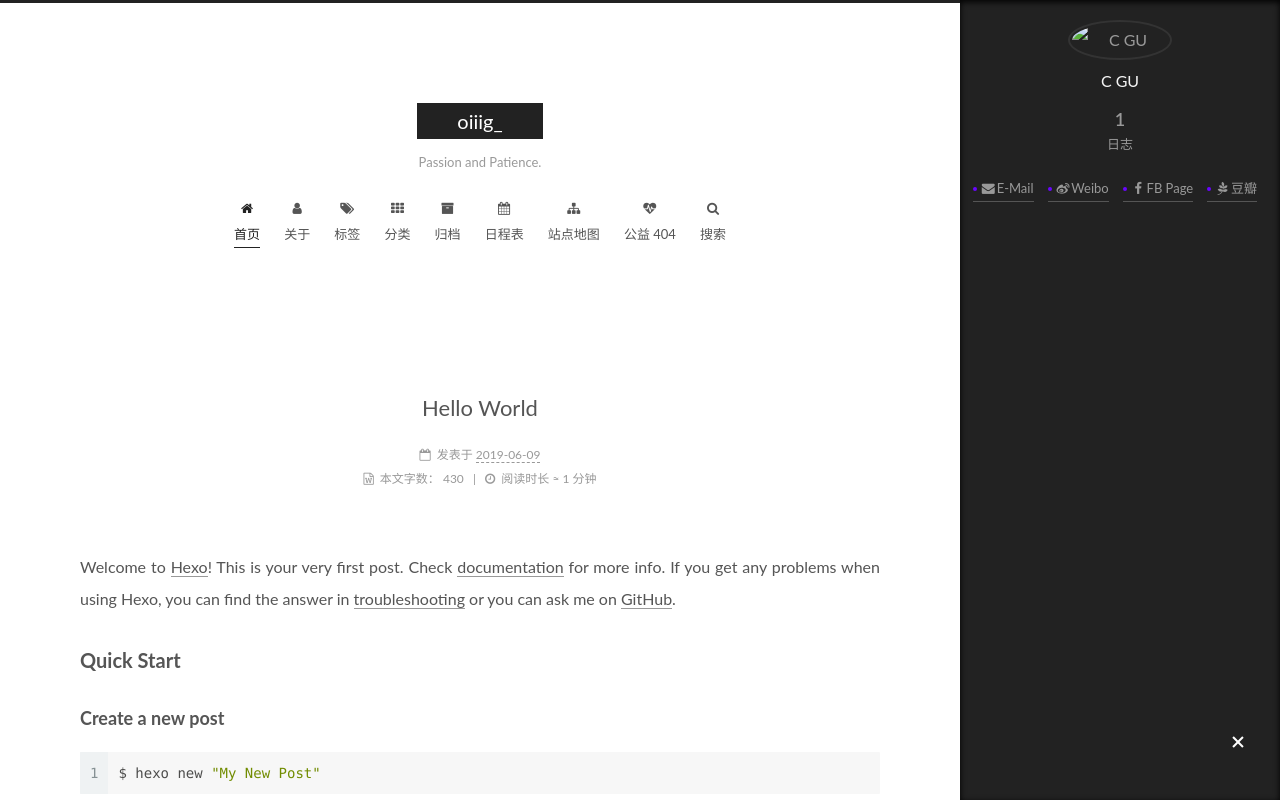
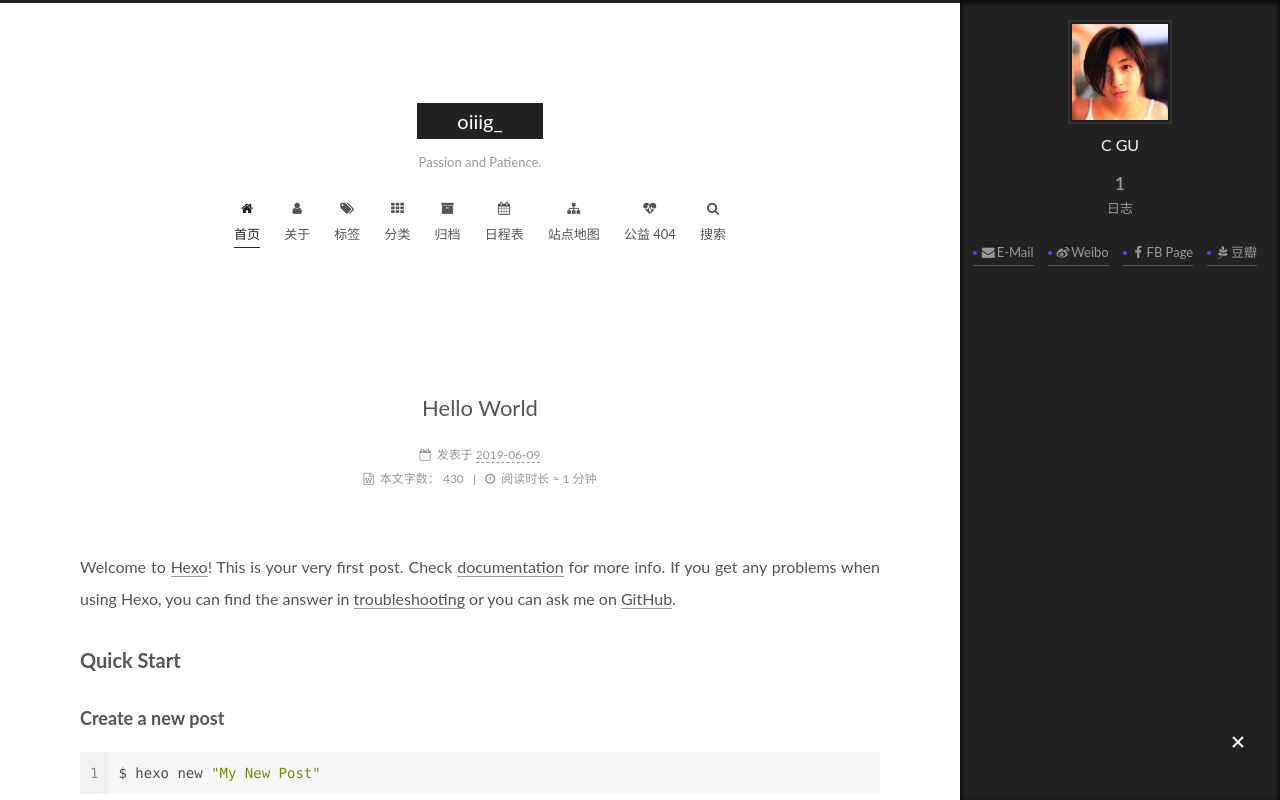
Before and after one commit to oiiig/oiiig.github.io, a plain HTML site: page index.html in a window 1280 px wide. Both pictures are taken after a click on the element 1238 px from the left and 743 px from the top of the page. Shown: the top 800 px of the page. Drawn offline with Linux system fonts and the light colour scheme; some packages are replaced by stand-ins of ours; a script that the page names is missing.

Commit message:
Site updated: 2019-06-09 02:16:14

```diff
--- a/css/main.css
+++ b/css/main.css
@@ -1731,15 +1731,6 @@ pre .javascript .function {
   border: 2px solid #333;
   opacity: 1;
 }
-.site-author-image {
-  border-radius: 100%;
-}
-.site-author-image {
-  transition: transform 1s ease-out;
-}
-.site-author-image:hover {
-  transform: rotateZ(360deg);
-}
 .site-author-name {
   margin: 5px 0 0;
   text-align: center;
@@ -1773,7 +1764,7 @@ pre .javascript .function {
   width: 4px;
   height: 4px;
   border-radius: 50%;
-  background: #6905ff;
+  background: #5744ee;
 }
 .feed-link,
 .chat {
```
Also changed, not shown: images/ryoukko.jpeg (added).
